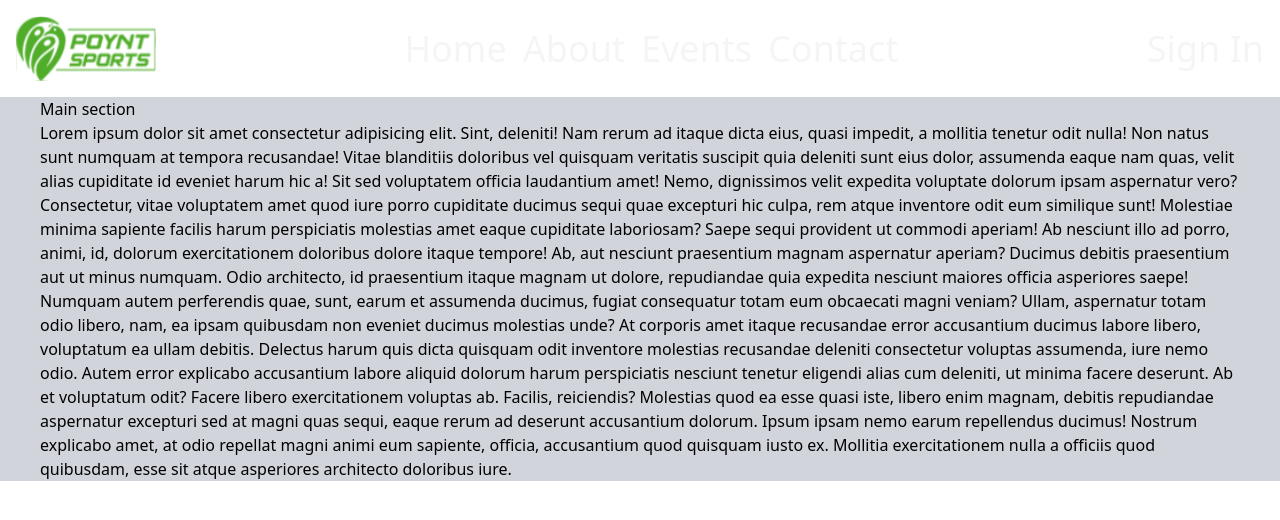
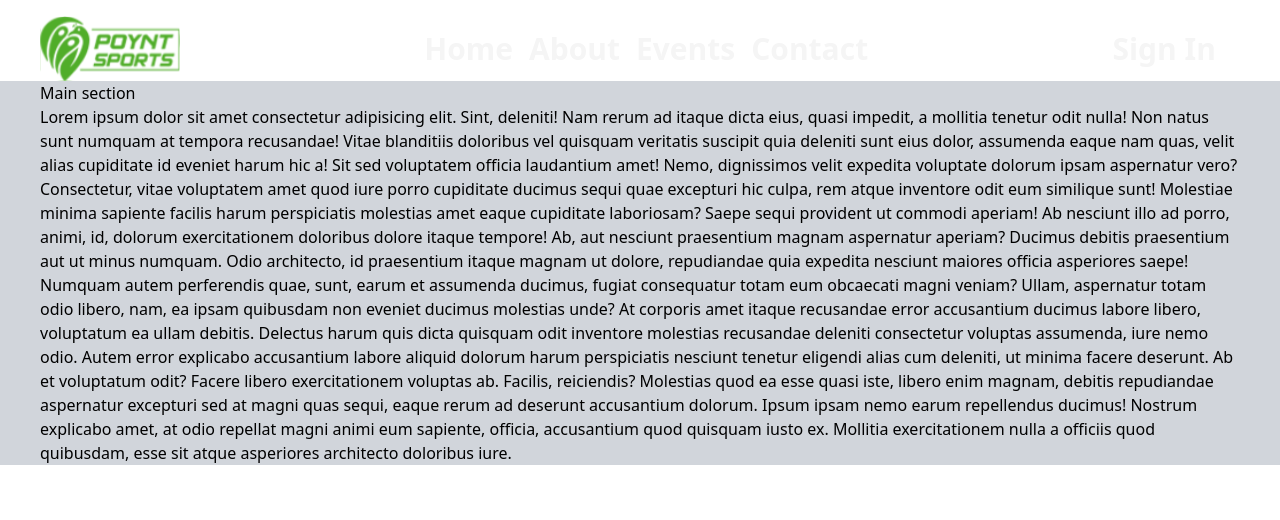
Before and after one commit to Ujucode/poynt-sports, a React (Vite) app: page / in a window 1280 px wide. Shown: the top 520 px of the page. Built offline with nearby package versions, Linux system fonts and the light colour scheme.

Commit message:
-added navigation component

```diff
--- a/src/components/Layout/Navbar.jsx
+++ b/src/components/Layout/Navbar.jsx
@@ -1,38 +1,38 @@
-import logo from '../../assets/logo.svg';
+import logo from "../../assets/logo.svg";
+import classes from "./Layout.module.css";
 
 const Navbar = () => {
   return (
-    <nav className='bg-primary text-4xl p-4 flex justify-between items-center'>
+    <nav
+      className={`flex justify-between items-center bg-primary text-3xl font-bold pt-4 ${classes["header-container"]} `}
+    >
       <div>
-        <img src={logo} alt='Company logo' className='' />
+        <img src={logo} alt="Company logo" className="" />
       </div>
-      <ul className='flex justify-center space-x-4'>
+      <ul className="flex justify-center space-x-4">
         <li>
-          <a href='/Home' className='text-white-1 hover:text-white-0'>
+          <a href="/Home" className="text-white-1 hover:text-white-0">
             Home
           </a>
         </li>
         <li>
-          <a href='/About' className='text-white-1 hover:text-white-0'>
+          <a href="/About" className="text-white-1 hover:text-white-0">
             About
           </a>
         </li>
         <li>
-          <a href='/Events' className='text-white-1 hover:text-white-0'>
+          <a href="/Events" className="text-white-1 hover:text-white-0">
             Events
           </a>
         </li>
         <li>
-          <a href='/Contact' className='text-white-1 hover:text-white-0'>
+          <a href="/Contact" className="text-white-1 hover:text-white-0">
             Contact
           </a>
         </li>
       </ul>
-      <span>
-        <a
-          href='/login'
-          className='bg-secondary rounded-lg text-white-1 hover:text-white-0'
-        >
+      <span className="mr-6">
+        <a href="/login" className=" text-white-1 hover:text-white-0">
           Sign In
         </a>
       </span>
```
